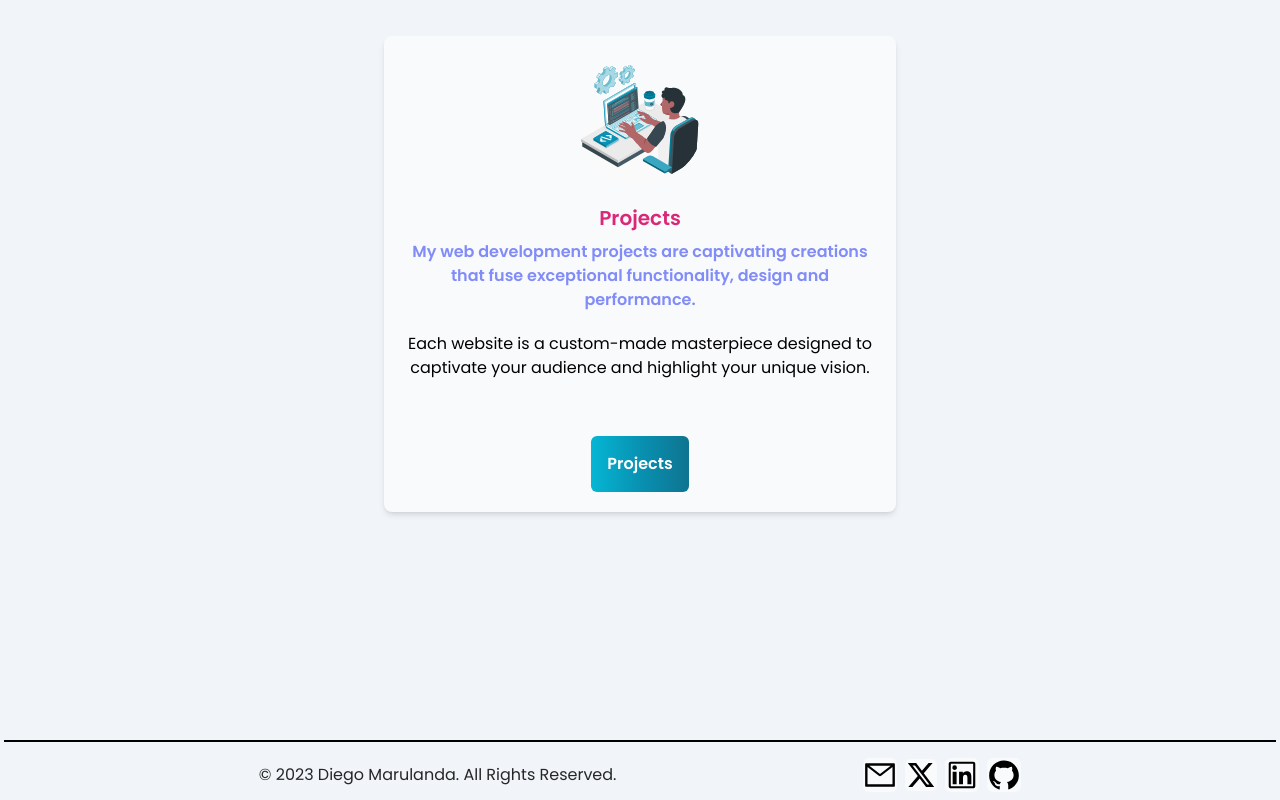
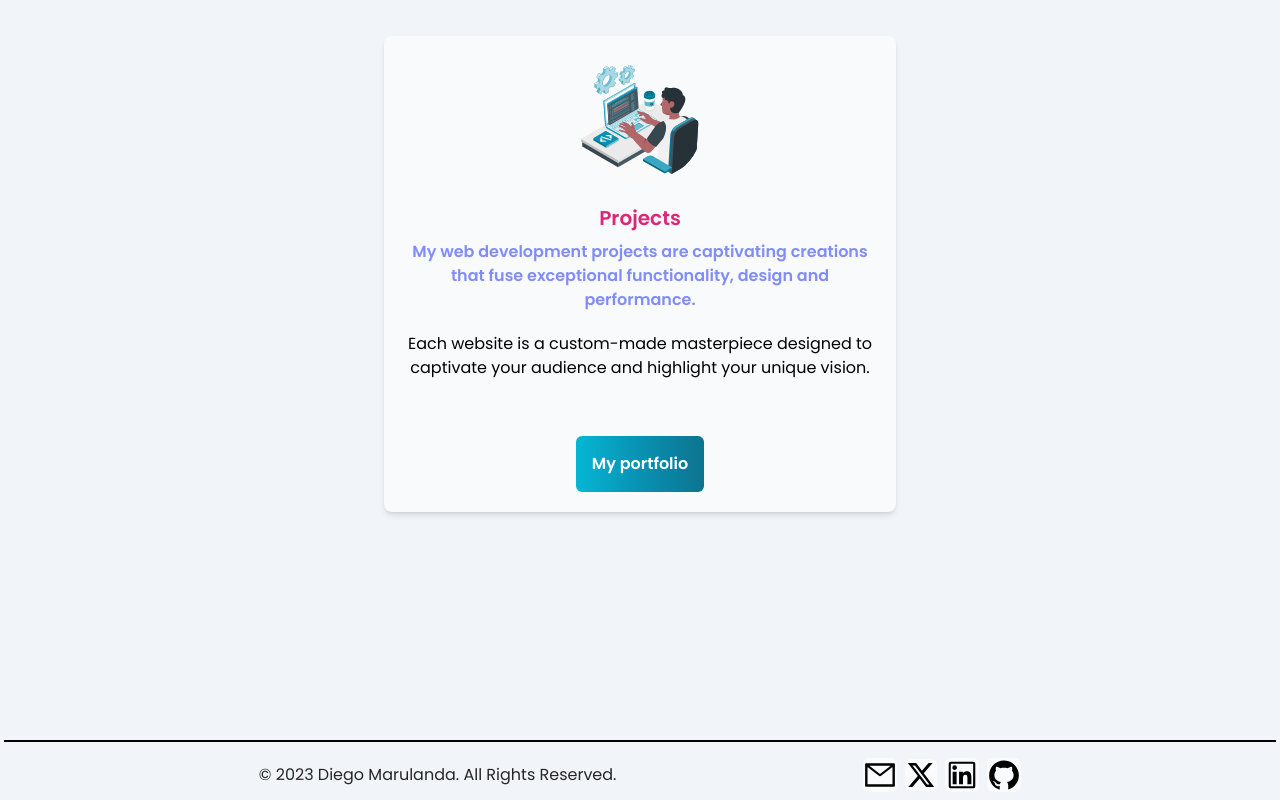
Before and after one commit to DiegoMarulandaB/Portfolio, a Next.js app: page / in a window 1280 px wide. Shown: the part 948-1748 px from the top of the page. Built offline with nearby package versions, Linux system fonts and the light colour scheme.

Commit message:
style: add update in navigation and home page

```diff
--- a/src/app/home/page.tsx
+++ b/src/app/home/page.tsx
@@ -75,7 +75,7 @@ const HomePage = () => {
                     My technology stack is CSS, Git, Github, Html, JavaScript, React.
                   </p>
                 </div>
-                {/* botones */}
+
 
                 <div className="mt-18 lg:mt-0">
                   <div
@@ -125,7 +125,7 @@ const HomePage = () => {
                     unique vision.
                   </p>
                 </div>
-                {/* botones */}
+
 
                 <div className="mt-18 lg:mt-0">
                   <div
@@ -148,7 +148,7 @@ const HomePage = () => {
                          via-cyan-600 to-cyan-700 rounded-md px-4 py-4 mx-2 mr-2
                           mt-4 w-26 text-center text-1xl  font-bold"
                       >
-                        Projects
+                        My portfolio
                       </a>
                     </div>
                   </div>
--- a/src/components/Navigation/Navigation.tsx
+++ b/src/components/Navigation/Navigation.tsx
@@ -12,7 +12,7 @@ interface NaviLink {
 const LINKS_NAV: NaviLink[] = [
   { label: 'Home', route: '/' },
   { label: 'About me', route: '/about' },
-  { label: 'Projects', route: '/projects' },
+  { label: 'My portfolio', route: '/projects' },
 ]
 
 export default function Navigation() {
```
